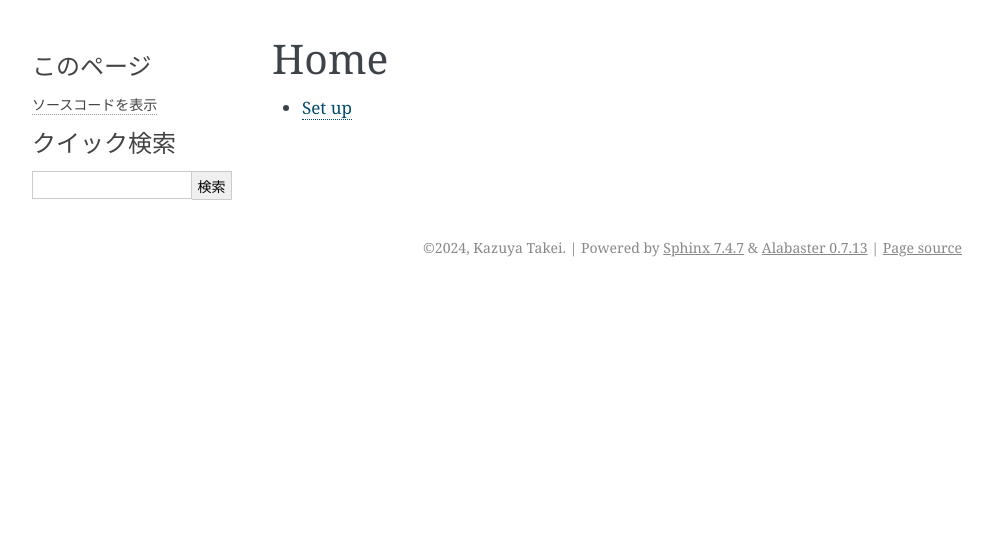
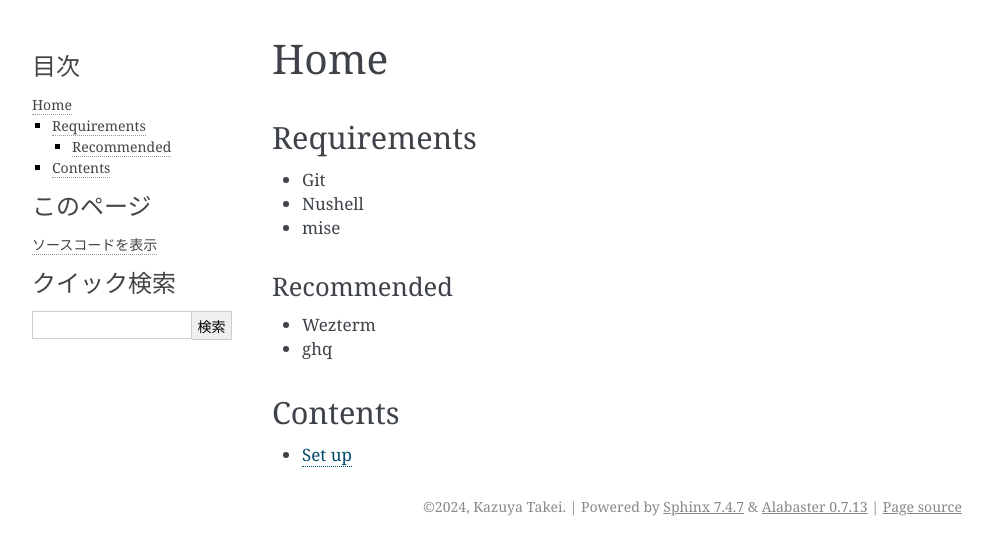
Before and after one commit to attakei/dotfiles, a Sphinx documentation site: the page built from docs/index.rst, in a window 1280 px wide. Shown: the top 555 px of the page, without its empty margins (148-1141 px from the left). Built offline with Sphinx 7.4.7, drawn with Linux system fonts in a browser that asks for light colours.

Commit message:
docs: Add requirements and recommended

```diff
--- a/docs/index.rst
+++ b/docs/index.rst
@@ -1,6 +1,22 @@
 ====
 Home
 ====
+
+Requirements
+============
+
+* Git
+* Nushell
+* mise
+
+Recommended
+-----------
+
+* Wezterm
+* ghq
+
+Contents
+========
 
 .. toctree::
    :maxdepth: 1
```
